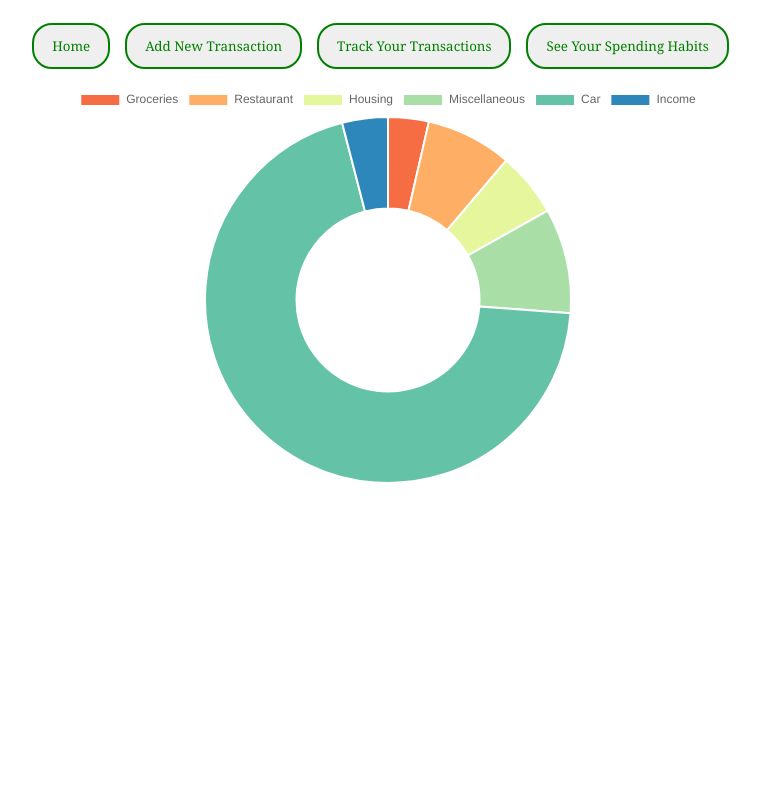
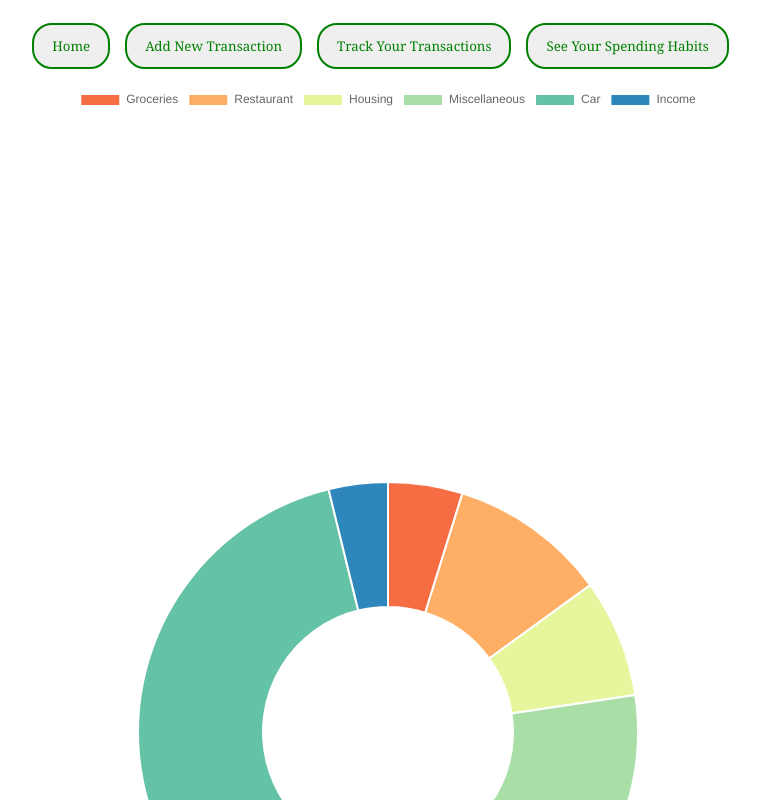
Before and after one commit to CooperSawyer1/finance-for-your-home, a React (Create React App) app: page /circleChartWithLegendKit in a window 1280 px wide. Shown: the top 800 px of the page, without its empty margins (252-1012 px from the left). Built offline with nearby package versions, Linux system fonts and the light colour scheme; data requests are answered from the project's data file.

Commit message:
fixed sizing for pie chart

```diff
--- a/db.json
+++ b/db.json
@@ -40,7 +40,6 @@
       "description": "horse hoof",
       "amount": 13,
       "category": "Car",
-      "color": "#6800B4",
       "id": 13
     },
     {
@@ -65,13 +64,6 @@
       "id": 16
     },
     {
-      "date": "2021-07-13",
-      "description": "3452",
-      "amount": 5,
-      "category": "Income",
-      "id": 17
-    },
-    {
       "date": "2021-07-19",
       "description": "clothes",
       "amount": 16,
@@ -88,7 +80,7 @@
     {
       "date": "2021-07-18",
       "description": "Brakes",
-      "amount": 234.22,
+      "amount": 132.22,
       "category": "Car",
       "id": 21
     }
--- a/src/CircleChartWithLegendKit.js
+++ b/src/CircleChartWithLegendKit.js
@@ -36,11 +36,10 @@ const CircleChartWithLegendKit = ({ transactions }) => {
       <div>
         <Doughnut
           data={dataSet}
-          height={400}
-          width={400}
           options={{
-            maintainAspectRatio: false
-          }}
+            radius: 250
+          }
+        }
         />
       </div>
   )
```
